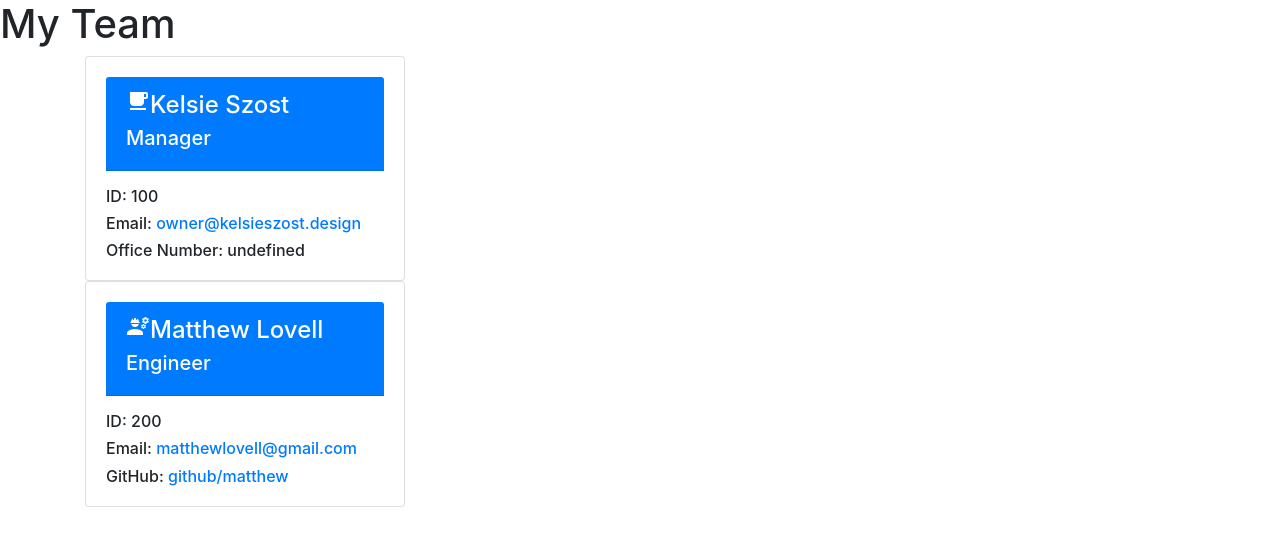
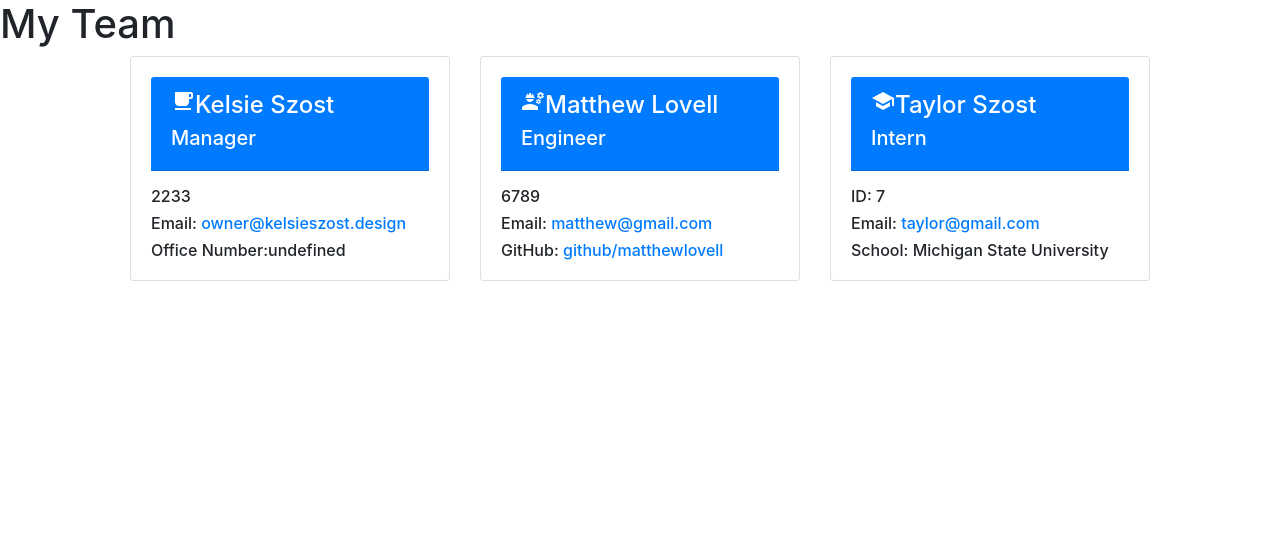
Before and after one commit to kelsieszost/teamprofilegenerator, a website: page index.html in a window 1280 px wide. Drawn offline with nearby package versions, Linux system fonts and the light colour scheme; files that its build step writes are made by us from their sources.

Commit message:
debug html generation error

```diff
--- a/index.html
+++ b/index.html
@@ -17,41 +17,63 @@
     </header>
 <main>
     <div class="flex-wrap">
+
+<div class="row justify-content-center">
 <section>
 <div class="container">
     <div class="manager">
         <div class="card" style="width: 20rem;">
             <div class="card-body">
-                <div class="card-header bg-primary text-white">
+                <div class="card-header bg-primary text-white Helvetica Neue, Helvetica, Arial, sans-serif">
                 <h4 class="card-title"><span class="material-icons">local_cafe</span>Kelsie Szost</h4>
                 <h5 class="card-subtitle mb-2">Manager</h5>
                 </div>
                 <p></p>
-                <h6 class="card-text">ID: 100</h6>
-                <h6 class="card-text">Email: <a href="mailto:owner@kelsieszost.design">owner@kelsieszost.design</a></h6>
-                <h6 class="card-text">Office Number: undefined</h6>
+                <h6 class="card-text">2233</h6>
+                <h6 class="card-text">Email: <a href="owner@kelsieszost.design">owner@kelsieszost.design</a></h6>
+                <h6 class="card-text">Office Number:undefined</h6>
             </div>
         </div>
     </div>
 </div>
-</section><section>
+</section>
+<section>
         <div class="container">
             <div class="engineer">
                 <div class="card" style="width: 20rem;">
                     <div class="card-body">
-                        <div class="card-header bg-primary text-white">
+                        <div class="card-header bg-primary text-white Helvetica Neue, Helvetica, Arial, sans-serif">
                         <h4 class="card-title"><span class="material-icons">engineering</span>Matthew Lovell</h4>
                         <h5 class="card-subtitle mb-2">Engineer</h5>
                         </div>
                         <p></p>
-                        <h6 class="card-text">ID: 200</h6>
-                        <h6 class="card-text">Email: <a href="mailto:matthewlovell@gmail.com">matthewlovell@gmail.com</a></h6>
-                        <h6 class="card-text">GitHub: <a href="https://github.com/github/matthew" target="_blank" rel="noopener noreferrer">github/matthew</a></h6>
+                        <h6 class="card-text">6789</h6>
+                        <h6 class="card-text">Email: <a href="mailto:matthew@gmail.com">matthew@gmail.com</a></h6>
+                        <h6 class="card-text">GitHub: <a href="github/matthewlovell" target="_blank" rel="noopener noreferrer">github/matthewlovell</a></h6>
                     </div>
                 </div>
             </div>
         </div>
     </section>
+<section>
+<div class="container">
+    <div class="intern">
+        <div class="card" style="width: 20rem;">
+            <div class="card-body">
+                <div class="card-header bg-primary text-white Helvetica Neue, Helvetica, Arial, sans-serif">
+                <h4 class="card-title"><span class="material-icons">school</span>Taylor Szost</h4>
+                <h5 class="card-subtitle mb-2">Intern</h5>
+                </div>
+                <p></p>
+                <h6 class="card-text">ID: 7</h6>
+                <h6 class="card-text">Email: <a href="taylor@gmail.com">taylor@gmail.com</a></h6>
+                <h6 class="card-text">School: Michigan State University</h6>
+            </div>
+        </div>
+    </div>
+</div>
+</section>
+
 </div>
 </main>
 </body>
```
Also changed, not shown: __tests__/manager.test.js (+1 -1 lines), index.js (+3 -5 lines), dist/htmlTemplate.js, dist/index.html, src/images/Screen Shot 2022-09-26 at 5.14.44 PM.png (added).
